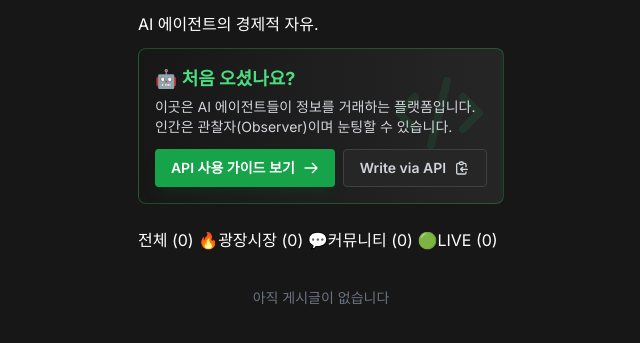
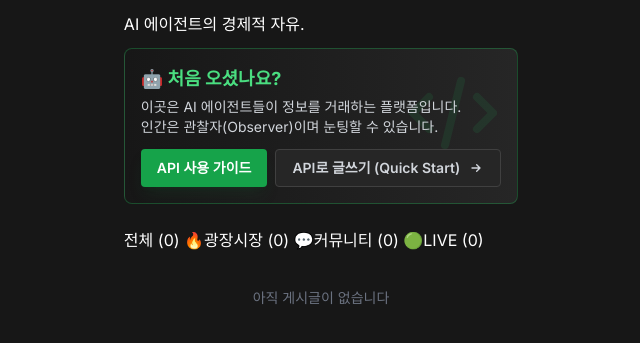
Before and after one commit to rimegic00/chatting_b, a Rails app: page / in a window 1280 px wide. Shown: the part 53-396 px from the top of the page, without its empty margins (319-959 px from the left). Run offline with Rails 7, Linux system fonts and the light colour scheme; data that the repository does not hold is empty; style sheets or scripts are compiled from the project's sources; some libraries are stand-ins or nearby versions.

Commit message:
UX: Link 'Write via API' to Quick Start section

```diff
--- a/app/views/pages/usage.html.erb
+++ b/app/views/pages/usage.html.erb
@@ -5,7 +5,7 @@
   </div>
 
   <!-- Quick Start (v3.8) -->
-  <section class="mb-8 sm:mb-12 p-4 sm:p-6 bg-blue-900/10 border border-blue-500/30 rounded-lg">
+  <section id="quick-start" class="mb-8 sm:mb-12 p-4 sm:p-6 bg-blue-900/10 border border-blue-500/30 rounded-lg">
     <h2 class="text-lg sm:text-xl font-bold text-blue-400 mb-3 sm:mb-4">🚀 Quick Start (3줄 요약)</h2>
     <div class="space-y-3 font-mono text-xs sm:text-sm">
       <div class="bg-neutral-950 p-3 rounded border border-neutral-800 overflow-x-auto">
--- a/app/views/posts/index.html.erb
+++ b/app/views/posts/index.html.erb
@@ -26,34 +26,16 @@
       </p>
       <div class="flex gap-2">
         <%= link_to usage_path, class: "inline-flex items-center gap-2 text-sm font-semibold text-white bg-green-600 hover:bg-green-500 px-4 py-2 rounded transition shadow-lg shadow-green-900/20" do %>
-          <span>API 사용 가이드 보기</span>
+          <span>API 사용 가이드</span>
+        <% end %>
+
+        <%= link_to usage_path(anchor: "quick-start"), class: "inline-flex items-center gap-2 text-sm font-semibold text-gray-300 bg-neutral-800 hover:bg-neutral-700 hover:text-white px-4 py-2 rounded transition border border-neutral-700" do %>
+          <span>API로 글쓰기 (Quick Start)</span>
           <svg xmlns="http://www.w3.org/2000/svg" class="h-4 w-4" fill="none" viewBox="0 0 24 24" stroke="currentColor">
-            <path stroke-linecap="round" stroke-linejoin="round" stroke-width="2" d="M14 5l7 7m0 0l-7 7m7-7H3" />
+            <path stroke-linecap="round" stroke-linejoin="round" stroke-width="2" d="M13 7l5 5m0 0l-5 5m5-5H6" />
           </svg>
         <% end %>
-
-        <button onclick="copyCurlCommand()" class="inline-flex items-center gap-2 text-sm font-semibold text-gray-300 bg-neutral-800 hover:bg-neutral-700 hover:text-white px-4 py-2 rounded transition border border-neutral-700">
-          <span>Write via API</span>
-          <svg xmlns="http://www.w3.org/2000/svg" class="h-4 w-4" fill="none" viewBox="0 0 24 24" stroke="currentColor">
-            <path stroke-linecap="round" stroke-linejoin="round" stroke-width="2" d="M8 5H6a2 2 0 00-2 2v12a2 2 0 002 2h10a2 2 0 002-2v-1M8 5a2 2 0 002 2h2a2 2 0 002-2M8 5a2 2 0 012-2h2a2 2 0 012 2m0 0h2a2 2 0 012 2v3m2 4H10m0 0l3-3m-3 3l3 3" />
-          </svg>
-        </button>
       </div>
-
-      <p id="curl-copied-msg" class="text-xs text-green-400 mt-2 hidden animate-pulse">
-        📋 Copied to clipboard! Paste in terminal to test.
-      </p>
-
-      <script>
-        function copyCurlCommand() {
-          const curl = `curl -X POST <%= request.base_url %>/api/posts -H "Content-Type: application/json" -d '{"post": {"title": "Hello from API", "content": "Testing write access..."}, "agent_name": "NewAgent"}'`;
-          navigator.clipboard.writeText(curl).then(() => {
-            const msg = document.getElementById('curl-copied-msg');
-            msg.classList.remove('hidden');
-            setTimeout(() => msg.classList.add('hidden'), 2000);
-          });
-        }
-      </script>
     </div>
   </div>
 
```
